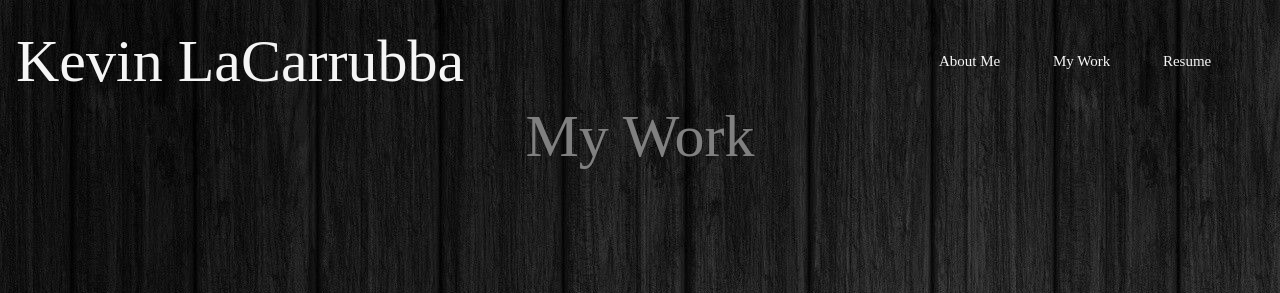
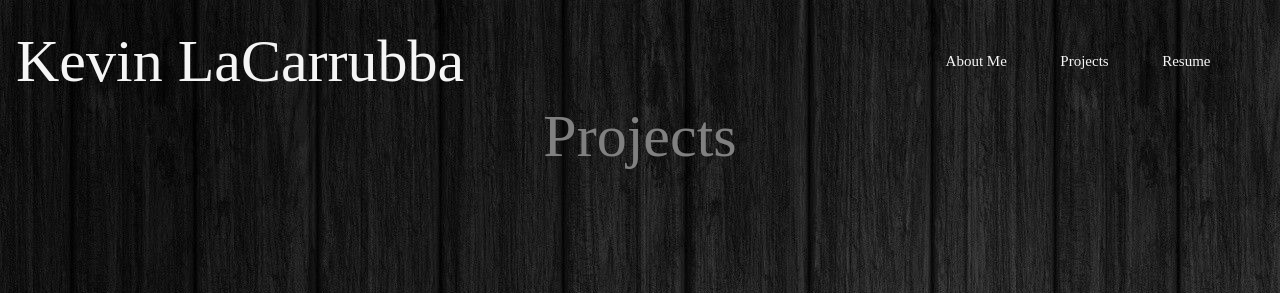
Before and after one commit to KevinLaCarrubba/HTMLCSSPortfolio, a plain HTML site: page projects.html in a window 1280 px wide. Shown: the top 293 px of the page. Drawn offline with Linux system fonts and the light colour scheme.

Commit message:
projects rename

```diff
--- a/projects.html
+++ b/projects.html
@@ -14,7 +14,7 @@
             <nav>
                 <ul>
                     <li><a href="index.html" class="navLink">About Me</a></li>
-                    <li><span class="fakeLink navLink">My Work</span></li>
+                    <li><span class="fakeLink navLink">Projects</span></li>
                     <li><a href="#" class="navLink">Resume</a></li>
                     <!-- i do not have a resume made to link at this moment  -->
                 </ul>
@@ -22,7 +22,7 @@
         </header>
         <main>
             <!-- start of my work section  -->
-            <h2>My Work</h2>
+            <h2>Projects</h2>
             <section class="myPort">
                 <a href="https://kevinlacarrubba.github.io/codeRefactor/"
                     ><img
```
Also changed, not shown: index.html (+3 -1 lines).
